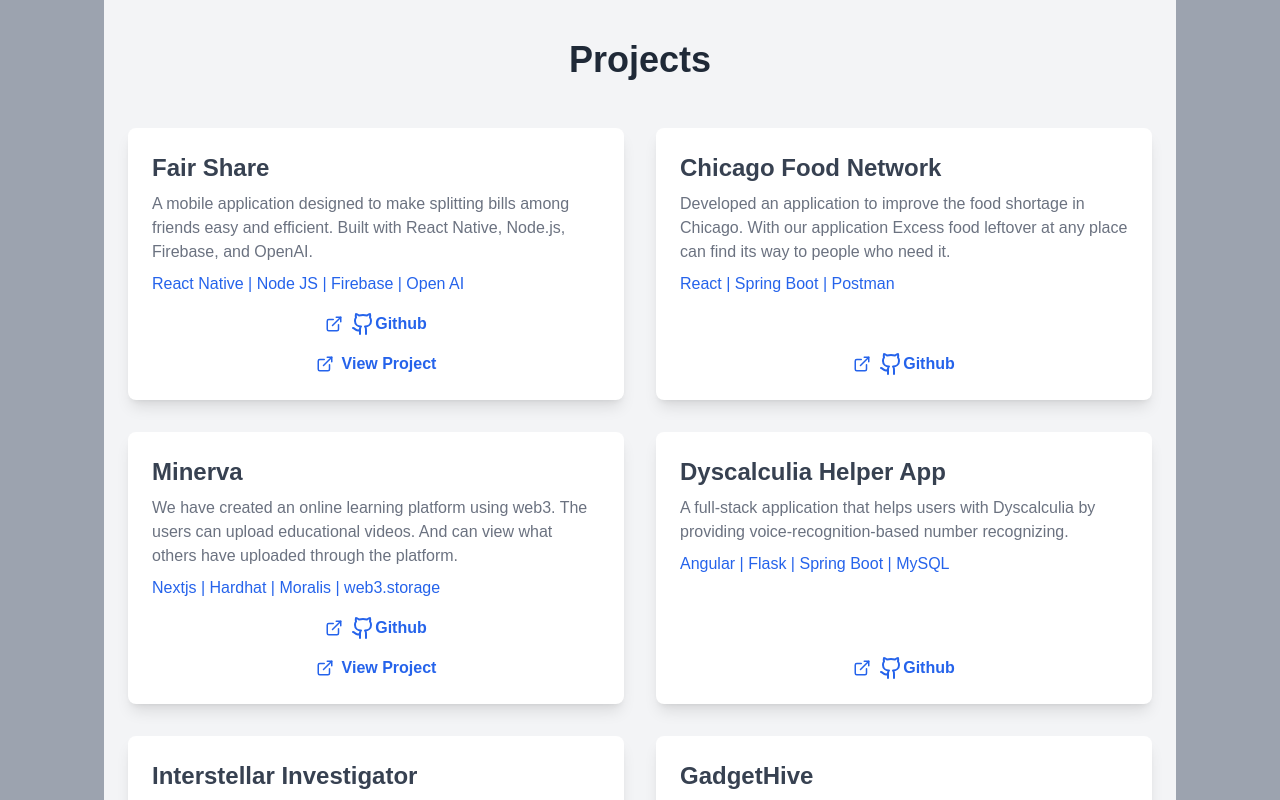
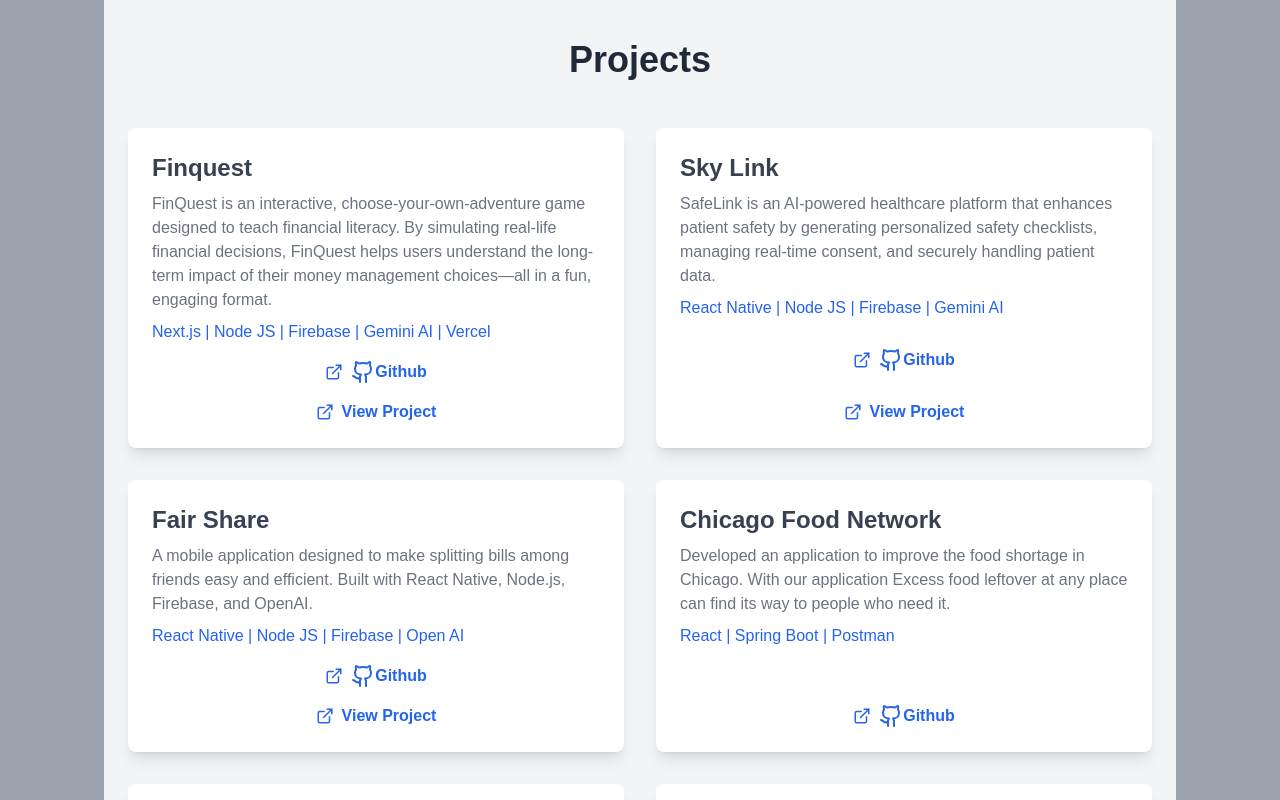
Before and after one commit to sanjay872/portfolio, a Next.js app: page / in a window 1280 px wide. Shown: the part 3760-4560 px from the top of the page. Built offline with nearby package versions, Linux system fonts and the light colour scheme.

Commit message:
updated projects

```diff
--- a/app/components/Project.js
+++ b/app/components/Project.js
@@ -4,6 +4,22 @@
 import { ExternalLink, Github } from "lucide-react";
 
 const projects = [
+  {
+    title: "Finquest",
+    description:
+      "FinQuest is an interactive, choose-your-own-adventure game designed to teach financial literacy. By simulating real-life financial decisions, FinQuest helps users understand the long-term impact of their money management choices—all in a fun, engaging format.",
+    techStack: "Next.js | Node JS | Firebase | Gemini AI | Vercel",
+    gitlink:"https://github.com/sanjay872/finquest",
+    viewlink: "https://youtu.be/O2MtIjPL2hI?si=BTc4N75JDJjnHthw",
+  },
+  {
+    title: "Sky Link",
+    description:
+      "SafeLink is an AI-powered healthcare platform that enhances patient safety by generating personalized safety checklists, managing real-time consent, and securely handling patient data.",
+    techStack: "React Native | Node JS | Firebase | Gemini AI",
+    gitlink:"https://github.com/sanjay872/SafeLink",
+    viewlink: "https://youtu.be/QS6O6-11tpY?si=kd6nNziUffklFTkg",
+  },
   {
     title: "Fair Share",
     description:
```
